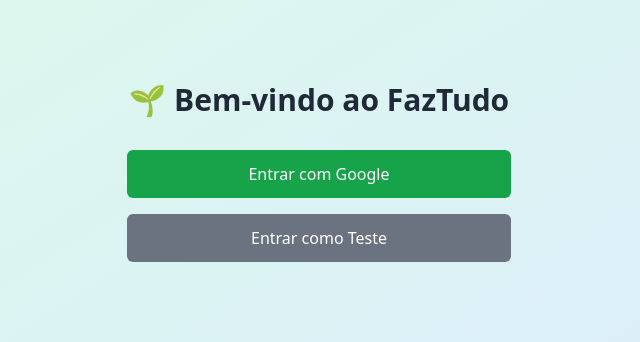
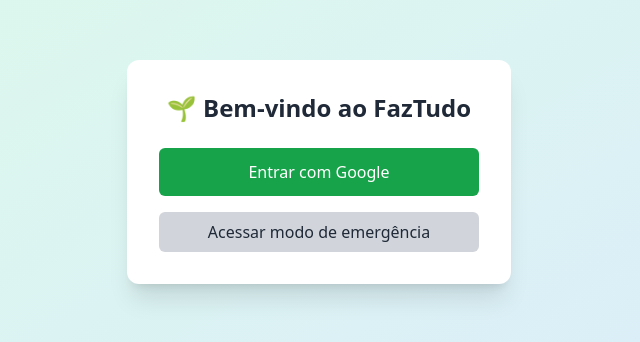
Before and after one commit to mateusrega/FazTudo, a React (Vite) app: page / in a window 1280 px wide. Shown: the part 228-570 px from the top of the page, without its empty margins (321-961 px from the left). Built offline with nearby package versions, Linux system fonts and the light colour scheme; no server answers.

Commit message:
Update Login.jsx

```diff
--- a/src/pages/Login.jsx
+++ b/src/pages/Login.jsx
@@ -6,8 +6,8 @@
 import { UserContext } from "../contexts/UserContext";
 
 const Login = () => {
-  const { user, setUser } = useContext(UserContext);
-  const navigate = useNavigate(); // usado para redirecionar no modo teste
+  const { user } = useContext(UserContext);
+  const navigate = useNavigate();
 
   const handleLogin = async () => {
     try {
@@ -17,35 +17,29 @@
     }
   };
 
-  const entrarComoTeste = () => {
-    // Define usuário de teste
-    setUser({
-      uid: "teste123",
-      email: "teste@faztudo.app",
-      displayName: "Usuário de Teste",
-      isTestUser: true,
-    });
-    navigate("/dashboard");
+  const entrarModoEmergencia = () => {
+    // Apenas redireciona para o builder sem autenticação
+    navigate("/builder");
   };
 
   if (user) return <Navigate to="/dashboard" />;
 
   return (
     <div className="flex justify-center items-center h-screen bg-gradient-to-br from-green-100 to-blue-100">
-      <div className="text-center w-full max-w-sm">
-        <h1 className="text-3xl font-bold mb-8 text-gray-800">🌱 Bem-vindo ao FazTudo</h1>
+      <div className="bg-white shadow-xl rounded-xl p-8 text-center w-full max-w-sm">
+        <h1 className="text-2xl font-bold mb-6 text-gray-800">🌱 Bem-vindo ao FazTudo</h1>
         <button
           onClick={handleLogin}
-          className="bg-green-600 text-white px-6 py-3 rounded-md hover:bg-green-700 transition-all w-full mb-4"
+          className="bg-green-600 text-white px-6 py-3 rounded-md hover:bg-green-700 transition-all w-full"
         >
           Entrar com Google
         </button>
 
         <button
-          onClick={entrarComoTeste}
-          className="bg-gray-500 text-white px-6 py-3 rounded-md hover:bg-gray-600 transition-all w-full"
+          onClick={entrarModoEmergencia}
+          className="mt-4 bg-gray-300 text-gray-800 px-6 py-2 rounded-md hover:bg-gray-400 transition-all w-full"
         >
-          Entrar como Teste
+          Acessar modo de emergência
         </button>
       </div>
     </div>
```
